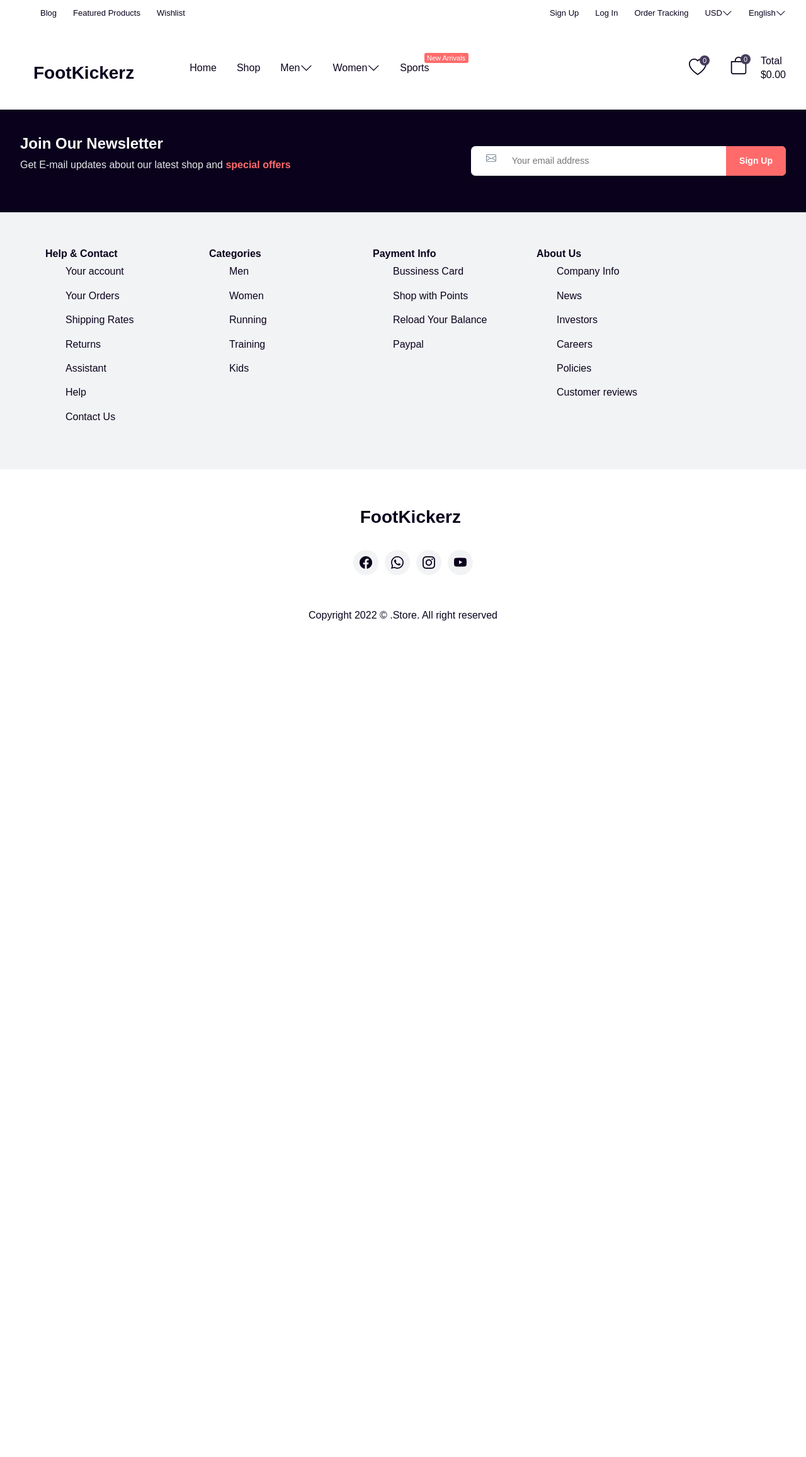
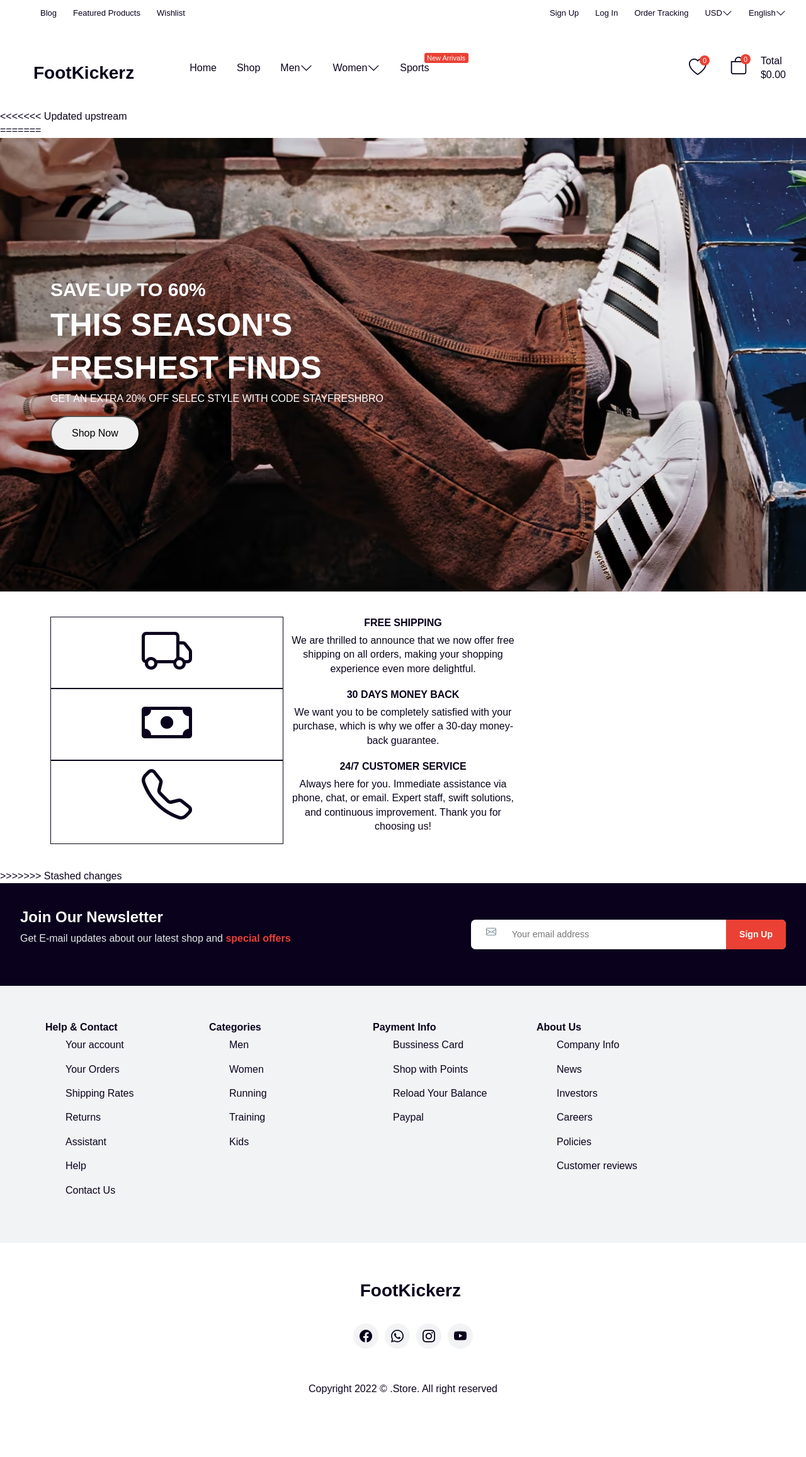
Before and after one commit to LereRentesca/FootKickerz, a Django app: page / in a window 1280 px wide. Shown: the whole page at 63% size. Before the commit the page ends 985 px from the top, so only its background shows below. Run offline with Django 4.2, Linux system fonts and the light colour scheme; parts of the project's set-up code (start-up, migrations or seed data) failed here and were passed over.

Commit message:
home page

```diff
--- a/static/css/style.css
+++ b/static/css/style.css
@@ -1,9 +1,9 @@
 @import url('https://fonts.googleapis.com/css2?family=League+Spartan:wght@100;200;300;400;500;600;700;800;900&display=swap');
 
 :root {
-    --primary-color: #ff6b6b;
-    --secondary-color: #794afa;
-    --secondary-dark-color: #453c5c;
+    --primary-color: #eb4034;
+    --secondary-color: #4EA5D9;
+    --secondary-dark-color: #003459;
 
     --white-color: #ffffff;
     --light-bg-color: #f2f3f5;
@@ -96,22 +96,6 @@ h4 {
     font-weight: var(--fw6);
 }
 
-/*
-p {
-    font-size: 16px;
-    color: #465b52;
-    margin: 15px 0 20px 0;
-}
-
-.section-p1 {
-    padding: 40px 80px;
-}
-
-.section-m1 {
-    margin: 40px 0;
-}
-*/
-
 .container {
     max-width: 1280px;
     margin: 0 auto;
@@ -165,6 +149,10 @@ p {
 .icon-large {
     font-size: 1.75em;
     padding: 0 0.75em 0 0;
+}
+
+.icon-larger {
+    font-size: 5em;
 }
 
 .mobile-hide {
@@ -332,7 +320,7 @@ nav .fly-item {
     top: 0;
     right: 16px;
     width: 16px;
-    background-color: var(--secondary-dark-color);
+    background-color: var(--primary-color);
     border-radius: var(--percent50);
 }
 
@@ -573,3 +561,96 @@ form.search button:hover {
     justify-content: space-between;
     align-items: center;
 }
+
+
+
+
+
+
+
+
+
+
+
+#hero h1{
+    color: white;
+}
+
+#hero h4{
+    color: white;
+}
+
+#hero h2{
+    color: white;
+}
+
+#hero p{
+    color: white;
+}
+
+#hero h4 {
+    font-size: 30px;
+}
+
+#hero h2, h1 {
+    font-size: 50px;
+    font-weight: var(--fw6);
+    text-transform: uppercase;
+}
+#hero p {
+    font-size: 16px;
+    font-weight: var(--fw5);
+    text-transform: uppercase;
+}
+
+#hero button {
+    font-size: 16px;
+    padding: 0.9em 2em;
+    height: auto;
+    width: fit-content;
+    border-radius: 2em;
+    transition: var(--trans-background-color);
+}
+
+#hero{
+    background-image: url("/static/img/home.jpg");
+    height: 90vh;
+    width: 100%;
+    padding: 0 80px;
+    display: flex;
+    flex-direction: column;
+    align-items: flex-start;
+    justify-content: center;
+}
+
+.section-p1 {
+    padding: 40px 80px;
+}
+
+#feature{
+   display: flex;
+   align-items: center;
+   justify-content: space-between;
+   flex-wrap: wrap;
+}
+
+#feature h6 {
+    font-size: 16px;
+    font-weight: var(--fw7);
+    text-transform: uppercase;
+}
+
+#feature .fe-box{
+    display: grid;
+    text-align: center;
+    grid-template-columns: 1fr 1fr 1fr;
+    column-gap: 5px;
+}
+
+#feature .icon-larger {
+    border: 1px solid var(--dark-color);
+}
+
+#feature .fe-box i:hover {
+    color: var(--primary-color);
+}
--- a/templates/base.html
+++ b/templates/base.html
@@ -144,7 +144,7 @@
                     <div class="wrapper flexitem">
                          <a href="#" class="trigger desktop-hide"><span class="i bi bi-list"></span></a>
                          <div class="left flexitem">
-                            <div class="logo"><a href="/"><span>FootKickerz</span></a></div>
+                            <div class="logo"><a href="{% url 'home' %}"><span>FootKickerz</span></a></div>
                             <nav class="mobile-hide">
                                 <ul class="flexitem second-links">
                                     <li><a href="/">Home</a></li>
@@ -264,10 +264,43 @@
         </header>
         <!-- header -->
         <main>
+<<<<<<< Updated upstream
             <div>
                 {% block main_content %}
                 {% endblock main_content %}
             </div>
+=======
+            <section id="hero">
+                <h4>SAVE UP TO 60%</h4>
+                <h2>This season's</h2>
+                <h1>Freshest finds</h1>
+                <p>Get an extra 20% off selec style with code STAYFRESHBRO</p>
+                <button>Shop Now</button>
+            </section>
+            <section id="feature" class="section-p1">
+                <div class="fe-box">
+                    <div class="icon-larger"><i class="bi bi-truck"></i></div>
+                    <div class="text">
+                        <h6>Free shipping</h6>
+                        <p>We are thrilled to announce that we now offer free shipping on all orders, making your shopping experience even more delightful.</p>
+                    </div>
+                </div>
+                <div class="fe-box">
+                    <div class="icon-larger"><i class="bi bi-cash"></i></div>
+                    <div class="text">
+                        <h6>30 Days Money Back</h6>
+                        <p>We want you to be completely satisfied with your purchase, which is why we offer a 30-day money-back guarantee.</p>
+                    </div>
+                </div>
+                <div class="fe-box">
+                    <div class="icon-larger"><i class="bi bi-telephone"></i></div>
+                    <div class="text">
+                        <h6>24/7 Customer Service</h6>
+                        <p> Always here for you. Immediate assistance via phone, chat, or email. Expert staff, swift solutions, and continuous improvement. Thank you for choosing us!</p>
+                    </div>
+                </div>
+            </section>
+>>>>>>> Stashed changes
         </main>
         <!-- main -->
 
--- a/templates/pages/home.html
+++ b/templates/pages/home.html
@@ -7,34 +7,14 @@
 {% endblock %}
 
 {% block content %}
-<div class="main-images container-sm">
-    <img src="https://via.placeholder.com/900x450" alt="images"/>
-</div>
-<div class="main-buttons">
-    <div class="btn-group" role="group" aria-label="Basic radio toggle button group">
-        <input type="radio" class="btn-check" name="btnradio" id="btnradio1" autocomplete="off" checked>
-        <label class="btn btn-outline-primary" for="btnradio1">Option 1</label>
-
-        <input type="radio" class="btn-check" name="btnradio" id="btnradio2" autocomplete="off">
-        <label class="btn btn-outline-primary" for="btnradio2">Option 2</label>
-
-        <input type="radio" class="btn-check" name="btnradio" id="btnradio3" autocomplete="off">
-        <label class="btn btn-outline-primary" for="btnradio3">Option 3</label>
-    </div>
-</div>
-<hr class="new">
-<div class="main-sale container-sm">
-    <div class="sale-left">
-        <img src="https://via.placeholder.com/570x372" alt="sale"/>
-    </div>
-    <div class="sale-right">
-        <div class="title-sale">
-            <h2>SALE!</h2>
-        </div>
-        <div class="text-sale title-sale">
-            <h3>Get up to 50% discount!</h3>
-        </div>
-    </div>
-</div>
-<hr class="new">
+<body id="hero">
+    <section>
+        <h4>Trade-in-offer</h4>
+        <h2>This season's</h2>
+        <h1>Freshest finds</h1>
+        <p>Save more with coupons & up to 70% off!</p>
+        <button>Shop Now</button>
+    </section>
+    <script src="{% static 'js/script.js' %}"></script>
+</body>
 {% endblock %}
```
Also changed, not shown: static/img/home.jpg (added).
